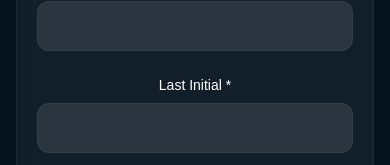
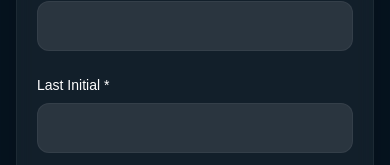
Before and after one commit to Mickey-Bancie/clearview-operations, a Next.js app: page /testimonial in a window 390 px wide. Shown: the part 642-807 px from the top of the page. Built offline with nearby package versions, Linux system fonts and the light colour scheme.

Commit message:
Optimized last Initial for mobile

```diff
--- a/app/testimonial/page.tsx
+++ b/app/testimonial/page.tsx
@@ -57,14 +57,14 @@ export default function TestimonialPage() {
             </div>
 
             <div className="md:w-24">
-              <label className="mb-2 block text-center text-sm font-medium">
+              <label className="mb-2 block text-left text-sm font-medium">
                 Last Initial *
               </label>
               <input
                 type="text"
                 maxLength={1}
                 required
-                className="w-full rounded-xl border border-white/5 bg-white/10 px-4 py-3 outline-none focus:border-sky-400"
+                className="w-full md:w32 rounded-xl border border-white/5 bg-white/10 px-4 py-3 outline-none focus:border-sky-400"
               />
             </div>
           </div>
```
